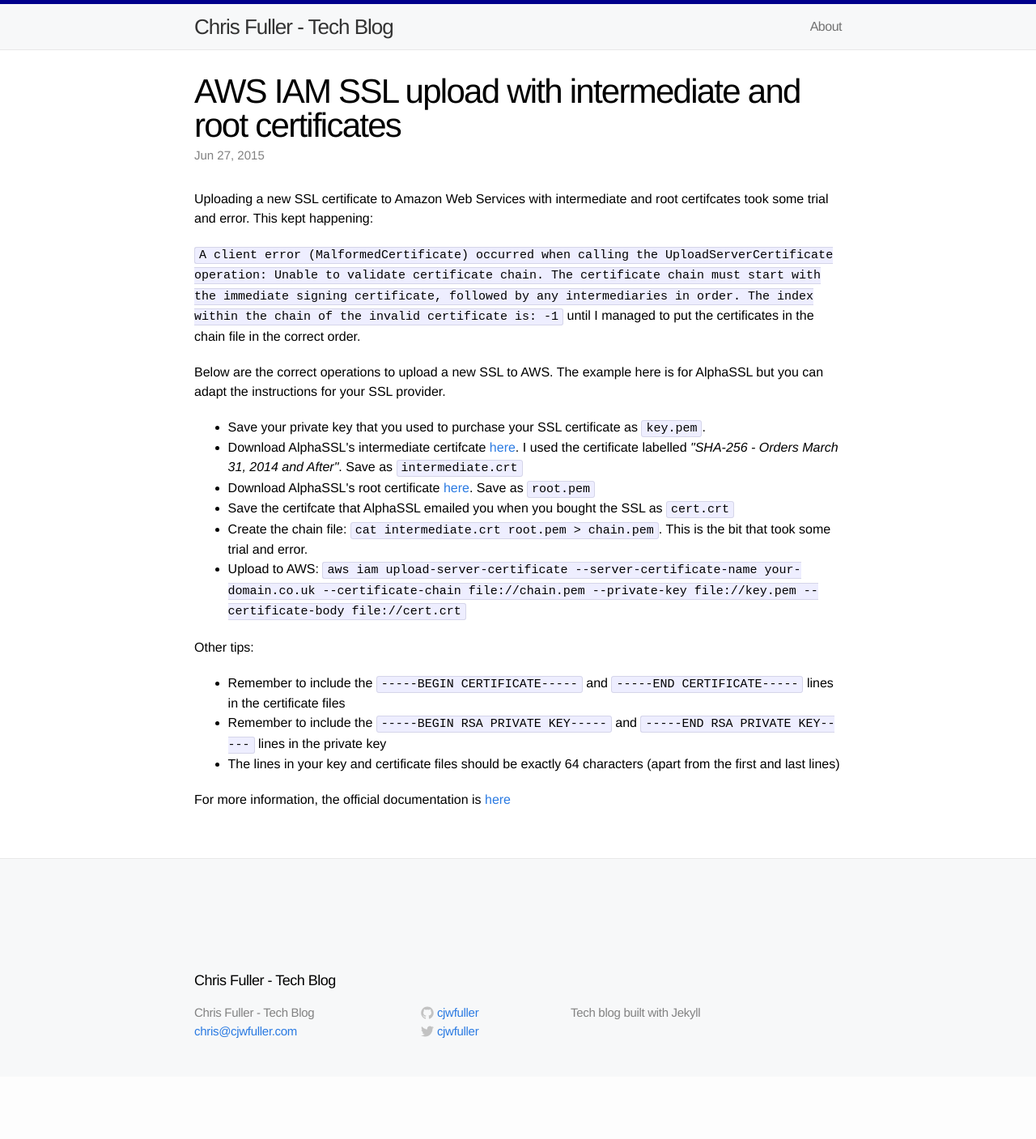
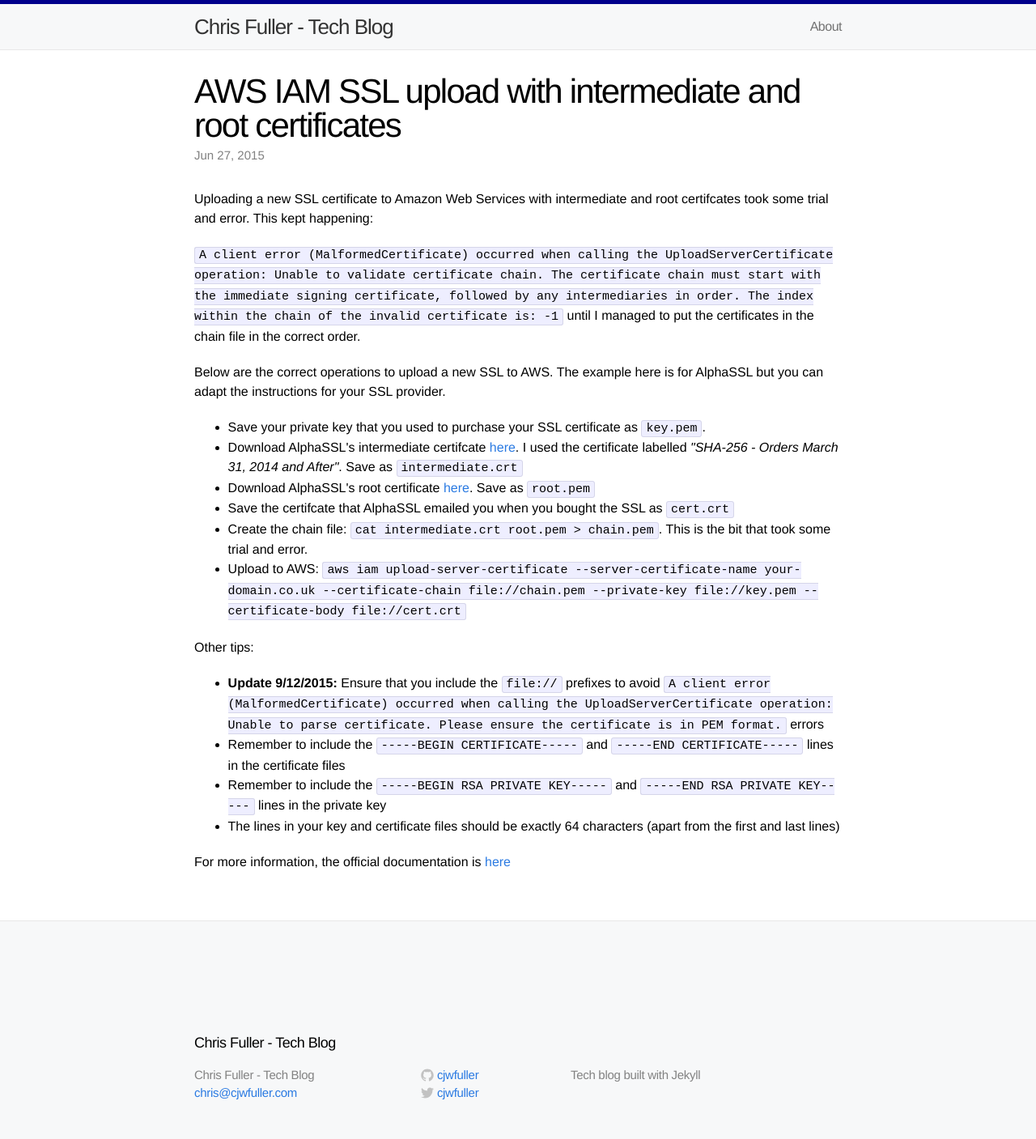
Before and after one commit to cjwfuller/cjwfuller.github.io, a Jekyll site: the page built from _posts/2015-6-27-aws-cli-iam-ssl-upload.html, in a window 1280 px wide. Shown: the whole page at 81% size. Built offline with Jekyll 4.4.1, drawn with Linux system fonts in a browser that asks for light colours; nearby versions of some CDN libraries; comment, search, counter and statistics services are not loaded; before the commit the page ends 1330 px from its top, so only the background shows below that.

Commit message:
add note to aws ssl iam upload post

```diff
--- a/_posts/2015-6-27-aws-cli-iam-ssl-upload.html
+++ b/_posts/2015-6-27-aws-cli-iam-ssl-upload.html
@@ -25,6 +25,7 @@
 </ul>
 <p>Other tips:</p>
 <ul>
+    <li><strong>Update 9/12/2015: </strong>Ensure that you include the <code>file://</code> prefixes to avoid <code>A client error (MalformedCertificate) occurred when calling the UploadServerCertificate operation: Unable to parse certificate. Please ensure the certificate is in PEM format.</code> errors</li>
 	<li>Remember to include the <code>-----BEGIN CERTIFICATE-----</code> and <code>-----END CERTIFICATE-----</code> lines in the certificate files</li>
 	<li>Remember to include the <code>-----BEGIN RSA PRIVATE KEY-----</code> and <code>-----END RSA PRIVATE KEY-----</code> lines in the private key
 	<li>The lines in your key and certificate files should be exactly 64 characters (apart from the first and last lines)
```
